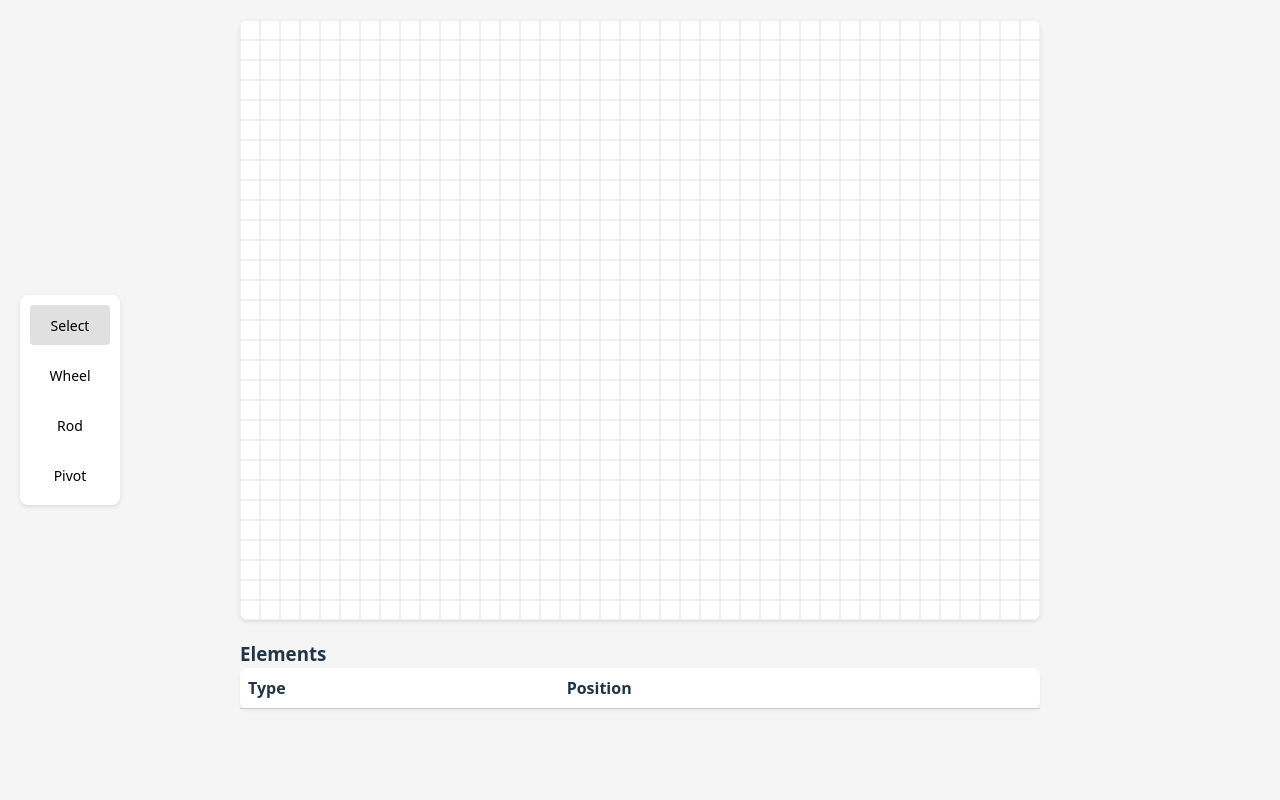
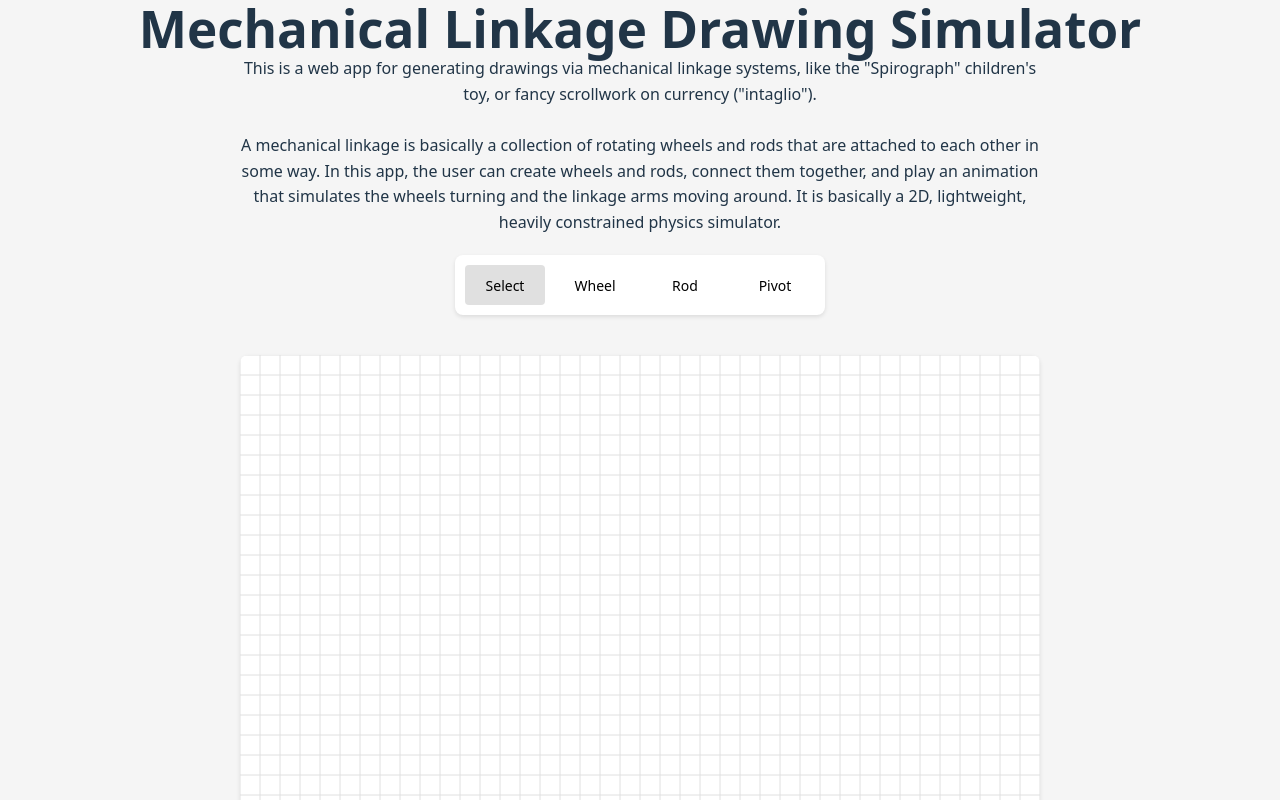
Before and after one commit to justinpearson/mechanical-linkage-drawing-simulator, a React (Vite) app: page / in a window 1280 px wide. Built offline with nearby package versions, Linux system fonts and the light colour scheme.

Commit message:
feat: add title and description, move toolbar above canvas

```diff
--- a/src/App.tsx
+++ b/src/App.tsx
@@ -27,6 +27,16 @@ function App() {
 
   return (
     <div className="app">
+      <header style={{ textAlign: 'center', marginBottom: '20px' }}>
+        <h1>Mechanical Linkage Drawing Simulator</h1>
+        <p style={{ maxWidth: '800px', margin: '0 auto', lineHeight: '1.6' }}>
+          This is a web app for generating drawings via mechanical linkage systems, like the "Spirograph" children's toy, or fancy scrollwork on currency ("intaglio").
+          <br /><br />
+          A mechanical linkage is basically a collection of rotating wheels and rods that are attached to each other in some way. In this app, the user can create wheels and rods, connect them together, and play an animation that simulates the wheels turning and the linkage arms moving around. It is basically a 2D, lightweight, heavily constrained physics simulator.
+        </p>
+      </header>
+
+      <div style={{ display: 'flex', flexDirection: 'column', alignItems: 'center', gap: '20px' }}>
         <Toolbar selectedTool={selectedTool} onToolSelect={(tool) => { console.log('Select Tool', tool); setSelectedTool(tool); }} />
         <Canvas
           selectedTool={selectedTool}
@@ -37,6 +47,8 @@ function App() {
           onAddRod={handleAddRod}
           onAddPivot={handleAddPivot}
         />
+      </div>
+
       <div style={{ width: 800, margin: '20px auto' }}>
         <h3>Elements</h3>
         <table style={{ width: '100%', borderCollapse: 'collapse', background: 'white', borderRadius: 8, boxShadow: '0 2px 4px rgba(0,0,0,0.05)' }}>
--- a/src/components/Toolbar.tsx
+++ b/src/components/Toolbar.tsx
@@ -2,17 +2,14 @@ import styled from '@emotion/styled';
 import type { Tool } from './types';
 
 const ToolbarContainer = styled.div`
-  position: fixed;
-  left: 20px;
-  top: 50%;
-  transform: translateY(-50%);
   background: white;
   padding: 10px;
   border-radius: 8px;
   box-shadow: 0 2px 4px rgba(0, 0, 0, 0.1);
   display: flex;
-  flex-direction: column;
+  flex-direction: row;
   gap: 10px;
+  justify-content: center;
 `;
 
 const ToolButton = styled.button<{ isSelected: boolean }>`
```
Lines whose indentation alone changed are shown as unchanged.
